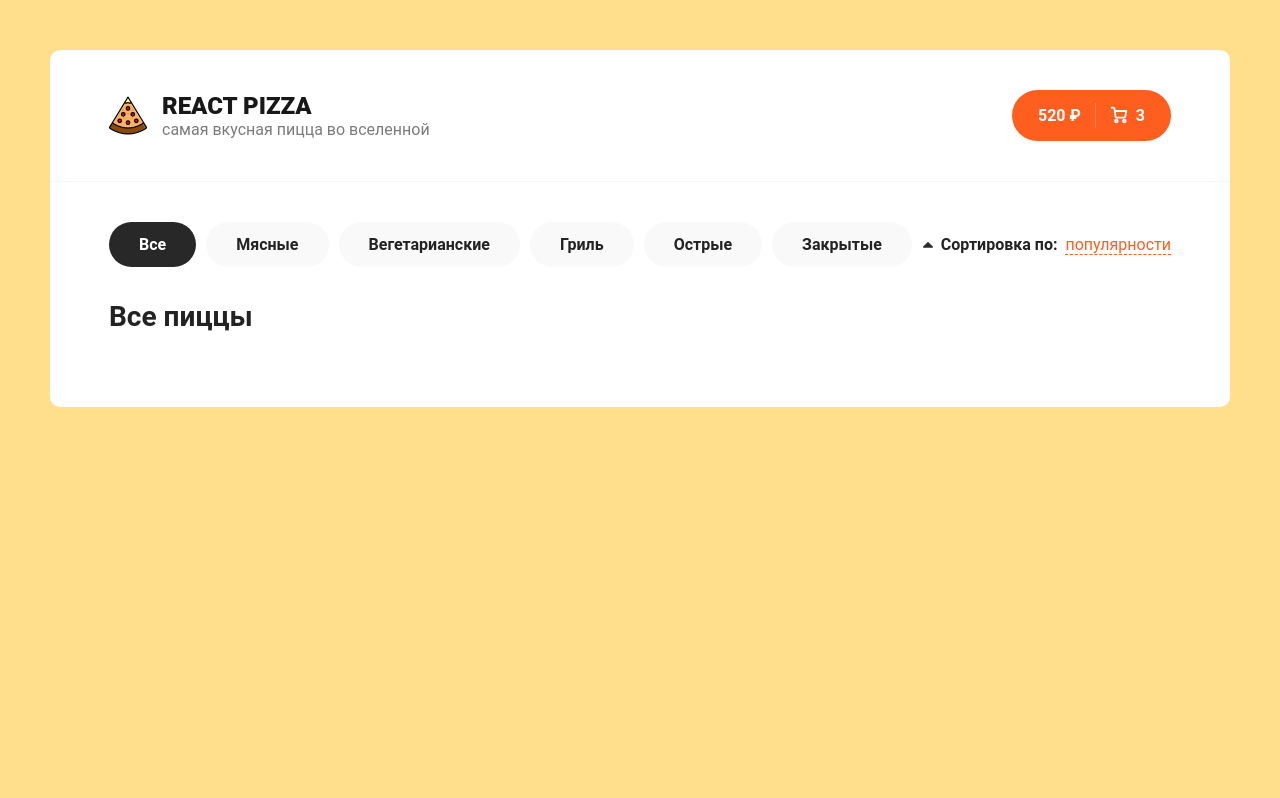
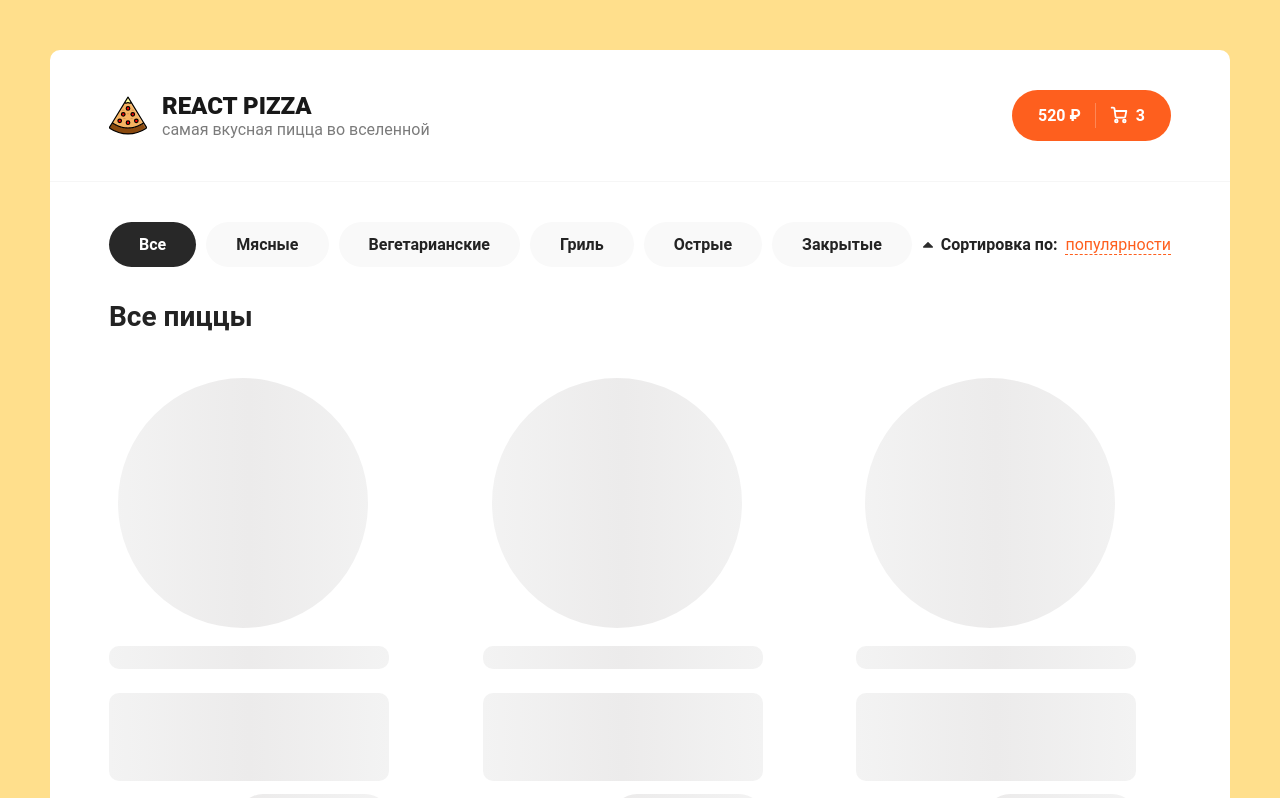
Before and after one commit to datsenko-md/react-pizza2, a React (Create React App) app: page / in a window 1280 px wide. Shown: the top 798 px of the page. Built offline with nearby package versions, Linux system fonts and the light colour scheme; no server answers; the HTML template or start-up script is replaced by a standard one.

Commit message:
add skeleton

```diff
--- a/package.json
+++ b/package.json
@@ -9,6 +9,7 @@
     "axios": "^1.6.1",
     "classnames": "^2.3.2",
     "react": "^18.2.0",
+    "react-content-loader": "^6.2.1",
     "react-dom": "^18.2.0",
     "react-scripts": "5.0.1",
     "sass": "^1.69.5",
--- a/src/App.js
+++ b/src/App.js
@@ -1,5 +1,5 @@
 /* eslint-disable react/jsx-filename-extension */
-/* eslint-disable */
+
 import React from 'react';
 import axios from 'axios';
 
@@ -8,30 +8,40 @@ import Header from './components/Header';
 import Categories from './components/Categories';
 import Sort from './components/Sort';
 import PizzaBlock from './components/PizzaBlock';
+import Skeleton from './components/PizzaBlock/Skeleton';
 
-// import pizzas from './assets/pizzas.json';
+const renderItems = (items, Component) => items.map((item) => (
+  <Component
+    key={item.id}
+    title={item.title}
+    price={item.price}
+    imageUrl={item.imageUrl}
+    sizes={item.sizes}
+    types={item.types}
+  />
+));
 
-const renderPizza = (pizza) => (
-  <PizzaBlock
-    key={pizza.id}
-    title={pizza.title}
-    price={pizza.price}
-    imageUrl={pizza.imageUrl}
-    sizes={pizza.sizes}
-    types={pizza.types}
-  />
-);
+const getFakeItems = (length) => [...Array(length)].map((_, id) => ({ id }));
+
+const renderMap = {
+  loading: () => renderItems(getFakeItems(6), Skeleton),
+  loaded: (items) => renderItems(items, PizzaBlock),
+};
 
 const itemsUrl = 'https://654f0f0e358230d8f0ccfb7e.mockapi.io/items';
 
 function App() {
   const [items, setItems] = React.useState([]);
+  const [state, setState] = React.useState('loading');
+
   React.useEffect(() => {
     const getItems = async () => {
       try {
         const response = await axios.get(itemsUrl);
         setItems(response.data);
+        setState('loaded');
       } catch (err) {
+        // eslint-disable-next-line
         console.log(err);
       }
     };
@@ -50,7 +60,7 @@ function App() {
           </div>
           <h2 className="content__title">Все пиццы</h2>
           <div className="content__items">
-            {items.map(renderPizza)}
+            {renderMap[state](items)}
           </div>
         </div>
       </div>
--- /dev/null
+++ b/src/components/PizzaBlock/Skeleton.jsx
@@ -0,0 +1,24 @@
+import React from 'react';
+import ContentLoader from 'react-content-loader';
+
+function Skeleton() {
+  return (
+    <ContentLoader
+      className="pizza-block"
+      speed={2}
+      width={280}
+      height={500}
+      viewBox="0 0 280 500"
+      backgroundColor="#f3f3f3"
+      foregroundColor="#ecebeb"
+    >
+      <circle cx="134" cy="136" r="125" />
+      <rect x="0" y="279" rx="10" ry="10" width="280" height="23" />
+      <rect x="0" y="326" rx="10" ry="10" width="280" height="88" />
+      <rect x="0" y="436" rx="10" ry="10" width="95" height="30" />
+      <rect x="130" y="427" rx="24" ry="24" width="150" height="45" />
+    </ContentLoader>
+  );
+}
+
+export default Skeleton;
```
Also changed, not shown: src/components/PizzaBlock/index.jsx (renamed from src/components/PizzaBlock.jsx), 1 other file (tests, documents, lock files or other folders).
